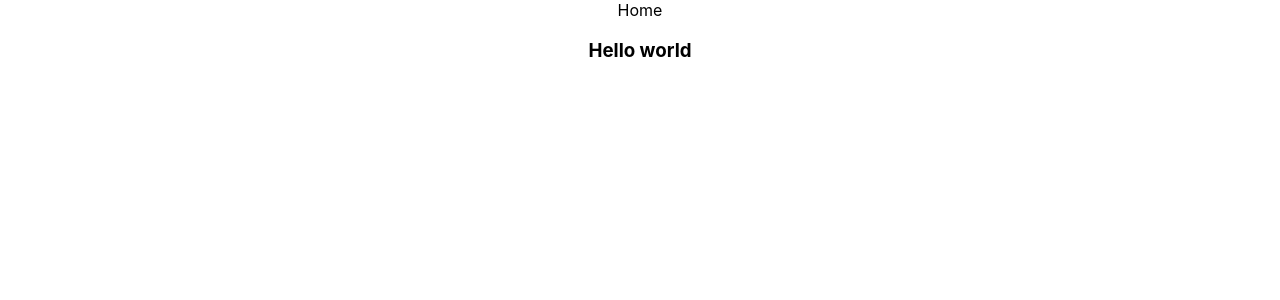
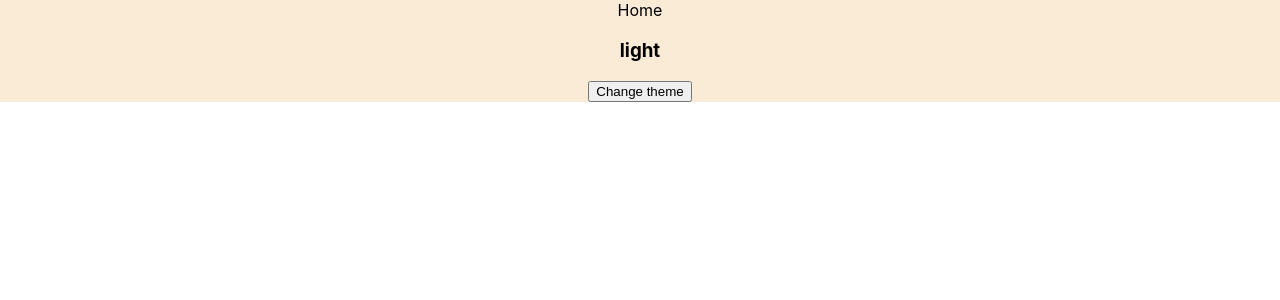
Before and after one commit to efmorales/login-context-summer2023, a React (Create React App) app: page / in a window 1280 px wide. Shown: the top 300 px of the page. Built offline with nearby package versions, Linux system fonts and the light colour scheme.

Commit message:
added theme switch button with context

```diff
--- a/src/App.js
+++ b/src/App.js
@@ -1,14 +1,19 @@
+import { useState } from "react";
 import './App.css';
 import { ThemeContext } from "./context/ThemeContext";
 
-import Home from "./components/Home";
+import Home from "./components/Home/Home";
 
 function App() {
+
+  const [theme, setTheme] = useState('light');
+
   return (
     <div className="App">
-      <ThemeContext.Provider value={'Hello world'}>
+      <ThemeContext.Provider value={{theme, setTheme}}>
 
         < Home />
+
       </ThemeContext.Provider>
 
     </div>
--- a/src/components/Home.js
+++ /dev/null
@@ -1,19 +0,0 @@
-import React, { useContext } from 'react'
-
-import { ThemeContext } from '../context/ThemeContext'
-
-function Home() {
-    const contextDefault = useContext(ThemeContext)
-    return (
-
-        <div>
-
-            Home
-
-            <h3>{contextDefault}</h3>
-
-        </div>
-    )
-}
-
-export default Home
--- /dev/null
+++ b/src/components/Home/Home.css
@@ -0,0 +1,9 @@
+.dark {
+    color: white;
+    background-color: black;
+}
+
+.light {
+    color: black;
+    background-color: antiquewhite;
+}
--- /dev/null
+++ b/src/components/Home/Home.js
@@ -0,0 +1,28 @@
+import React, { useContext } from 'react'
+import './Home.css'
+
+import { ThemeContext } from '../../context/ThemeContext'
+
+function Home() {
+
+    const {theme, setTheme} = useContext(ThemeContext)
+
+    function changeTheme () {
+        theme === 'light' ? setTheme('dark') : setTheme ('light')
+    }
+
+    return (
+
+        <div className={theme}>
+
+            Home
+
+            <h3>{theme}</h3>
+
+            <button onClick={changeTheme}>Change theme</button>
+
+        </div>
+    )
+}
+
+export default Home
```
